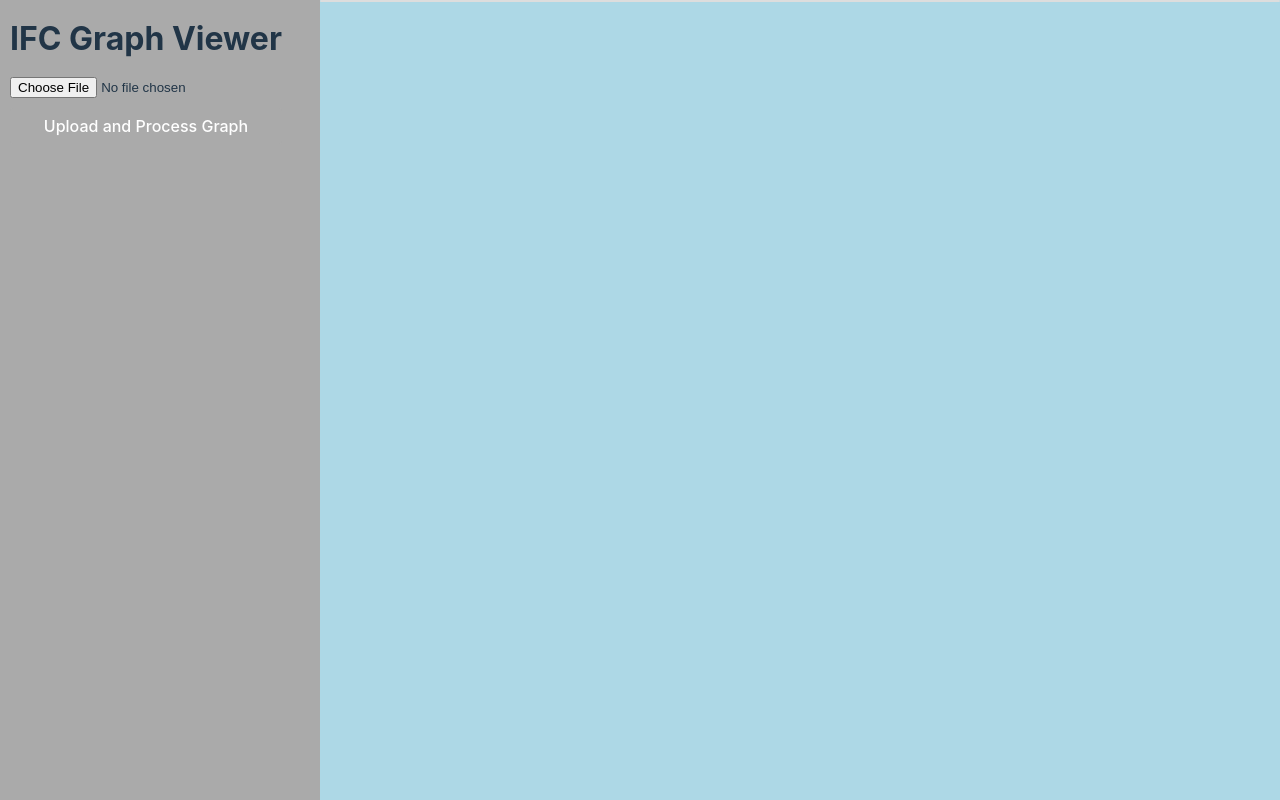
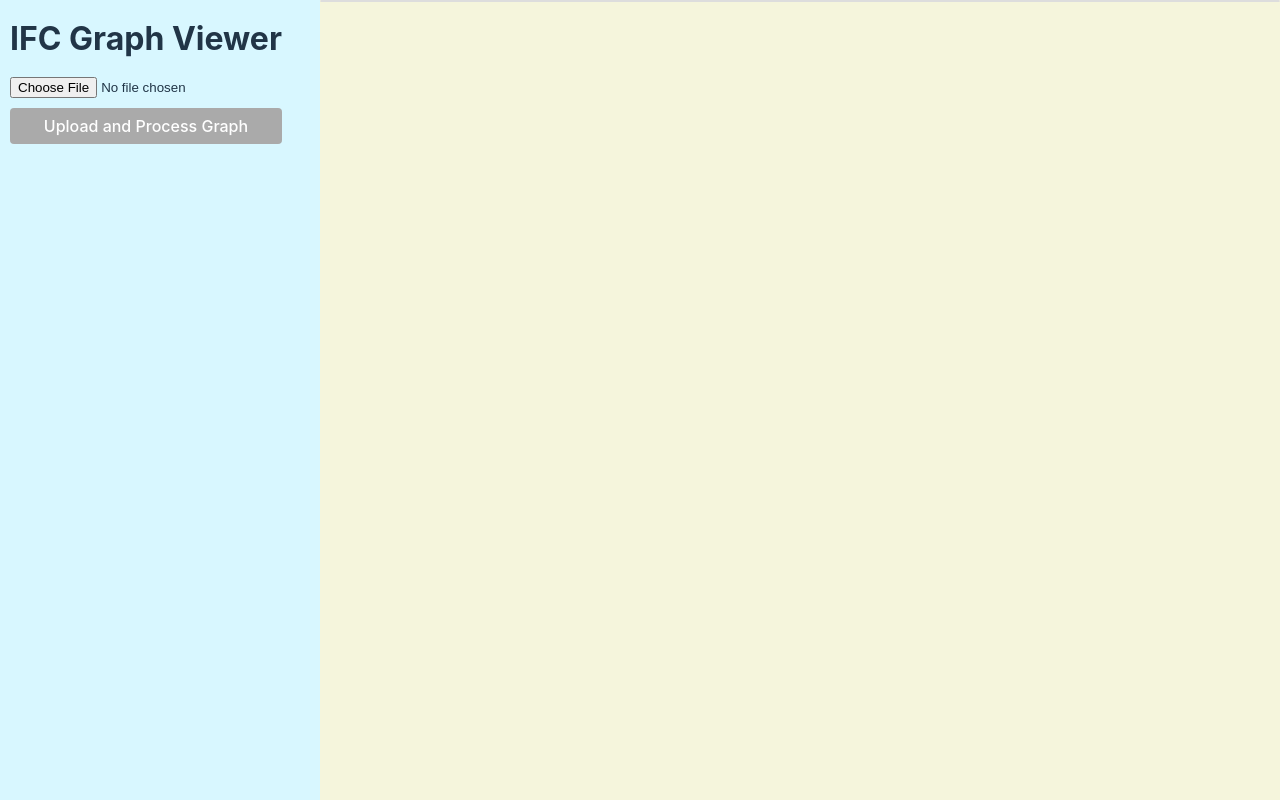
Before and after one commit to dimitrovakulenko/IfcFileToGraphApp, a React (Vite) app: page / in a window 1280 px wide. Built offline with nearby package versions, Linux system fonts and the light colour scheme; what cytoscape-cola would draw is missing.

Commit message:
seems to work smoother

```diff
--- a/src/App.css
+++ b/src/App.css
@@ -13,7 +13,7 @@
   width: 320px;
   height: 100%;
   overflow-y: auto;
-  background-color: #aaa;
+  background-color: #d8f7ff;
   display: flex;
 }
 
@@ -140,7 +140,7 @@
 /* Right column (Main) - occupies 80% of the available width */
 .main {
   width: calc(100vw - 320px);
-  background-color: lightblue;
+  background-color: beige;
 }
 
 /* Graph Area */
--- a/src/App.tsx
+++ b/src/App.tsx
@@ -34,6 +34,7 @@ const App: React.FC = () => {
   const [file, setFile] = useState<File | null>(null);
   const [uploadProgress, setUploadProgress] = useState<number>(0);
   const [selectedNode, setSelectedNode] = useState<any>(null);
+  const [selectedNodeId, setSelectedNodeId] = useState<string | null>(null);
 
   // Ref for the Cytoscape instance
   const cyRef = useRef<any>(null);
@@ -285,9 +286,9 @@ const App: React.FC = () => {
                 fit: true,
                 padding: 30,
                 nodeRepulsion: 2048,
-                idealEdgeLength: 200,
+                idealEdgeLength: 400,
                 edgeElasticity: 0.5,
-                gravity: 0.2,
+                gravity: 0.5,
                 animate: true,
               }}
               style={{ height: "100vh" }}
@@ -296,10 +297,18 @@ const App: React.FC = () => {
                 cy.on("tap", "node", (event: any) => {
                   const nodeData = event.target.data();
                   setSelectedNode(nodeData);
+                  setSelectedNodeId(nodeData.id);
                 });
                 cy.on("click", (_: any) => {
                   setSelectedNode(null)
                 });
+
+                if (selectedNodeId) {
+                  const node = cy.$id(selectedNodeId);
+                  if (node) {
+                    node.select();
+                  }
+                }
 
                 cy.style([
                   {
```
